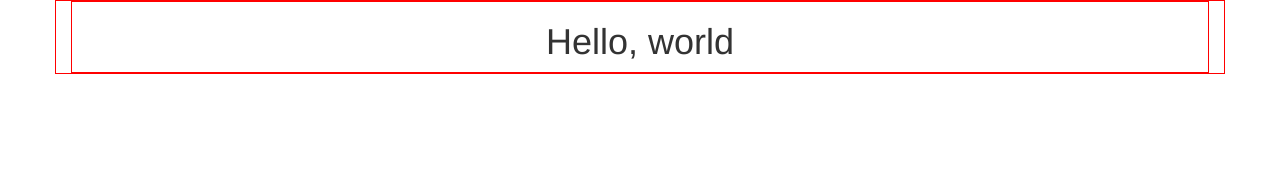
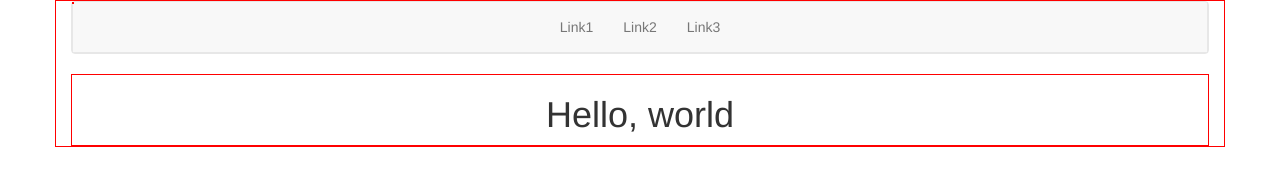
Before and after one commit to tt-coder/BootstrapTest, a plain HTML site: page index.html in a window 1280 px wide. Drawn offline with nearby package versions, Linux system fonts and the light colour scheme.

Commit message:
modify index.html

```diff
--- a/index.html
+++ b/index.html
@@ -14,10 +14,34 @@
             div {
                 border: 1px solid red;
             }
+			@media (min-width: 768px){
+			.navbar-nav{
+			    margin: 0 auto;
+			    display: table;
+			    table-layout: fixed;
+			    float:none;
+			}}
     </style>
   </head>
   <body>
     <div class="container">
+      	<nav class="navbar navbar-default">
+  			<div class="navbar-header">
+			    <button type="button" class="navbar-toggle" data-toggle="collapse" data-target="#gnavi">
+			    	<span class="sr-only">メニュー</span>
+			    	<span class="icon-bar"></span>
+			      	<span class="icon-bar"></span>
+			      	<span class="icon-bar"></span>
+			    </button>
+			</div>
+ 			<div id="gnavi" class="collapse navbar-collapse">
+		    	<ul class="nav navbar-nav">
+		      		<li><a href="">Link1</a></li>
+				    <li><a href="">Link2</a></li>
+		      		<li><a href="">Link3</a></li>
+		    	</ul>
+			</div>
+		</nav>
         <div class="text-center"><h1>Hello, world</h1></div>
     </div>
     <script src="https://ajax.googleapis.com/ajax/libs/jquery/1.11.3/jquery.min.js"></script>
```
